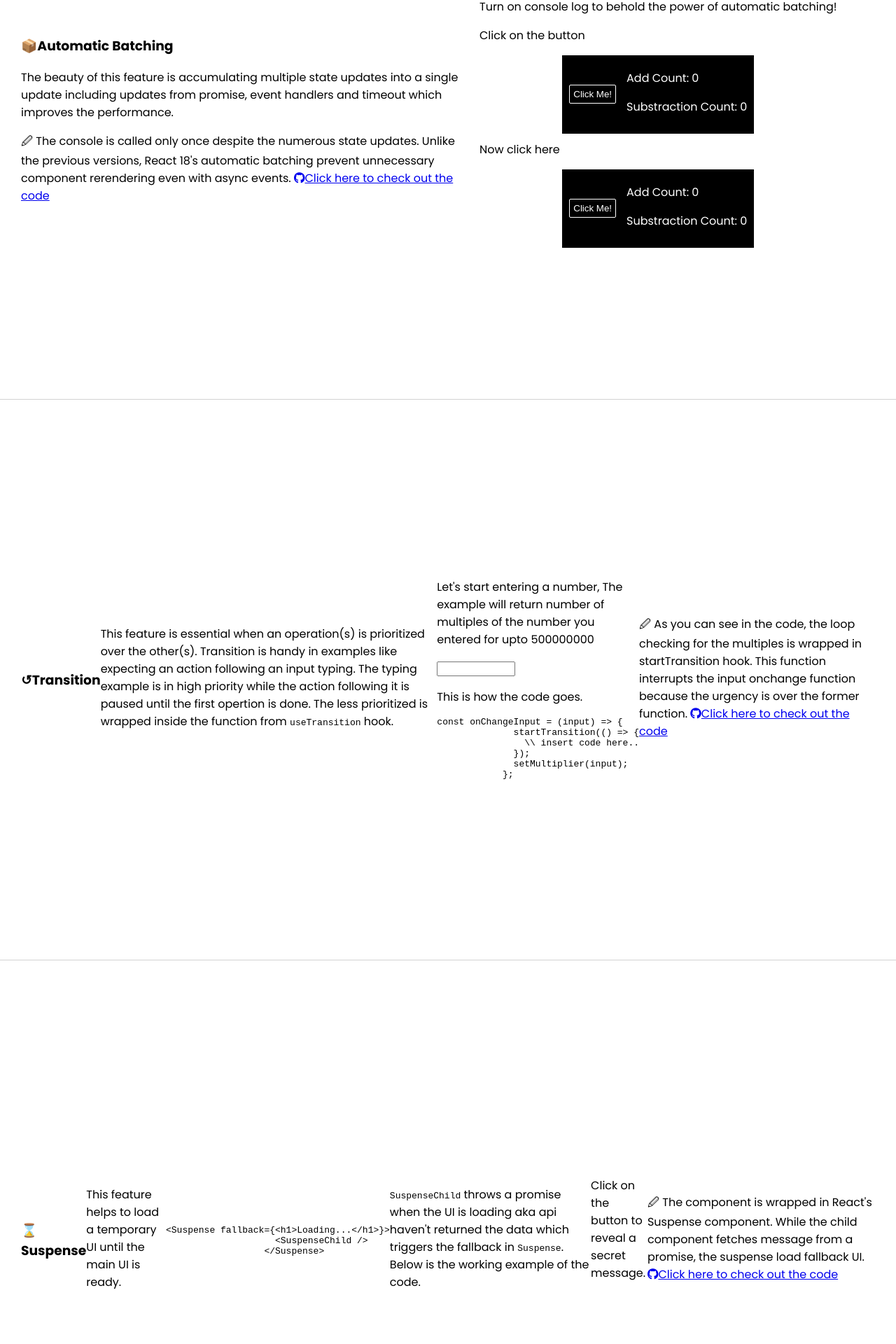
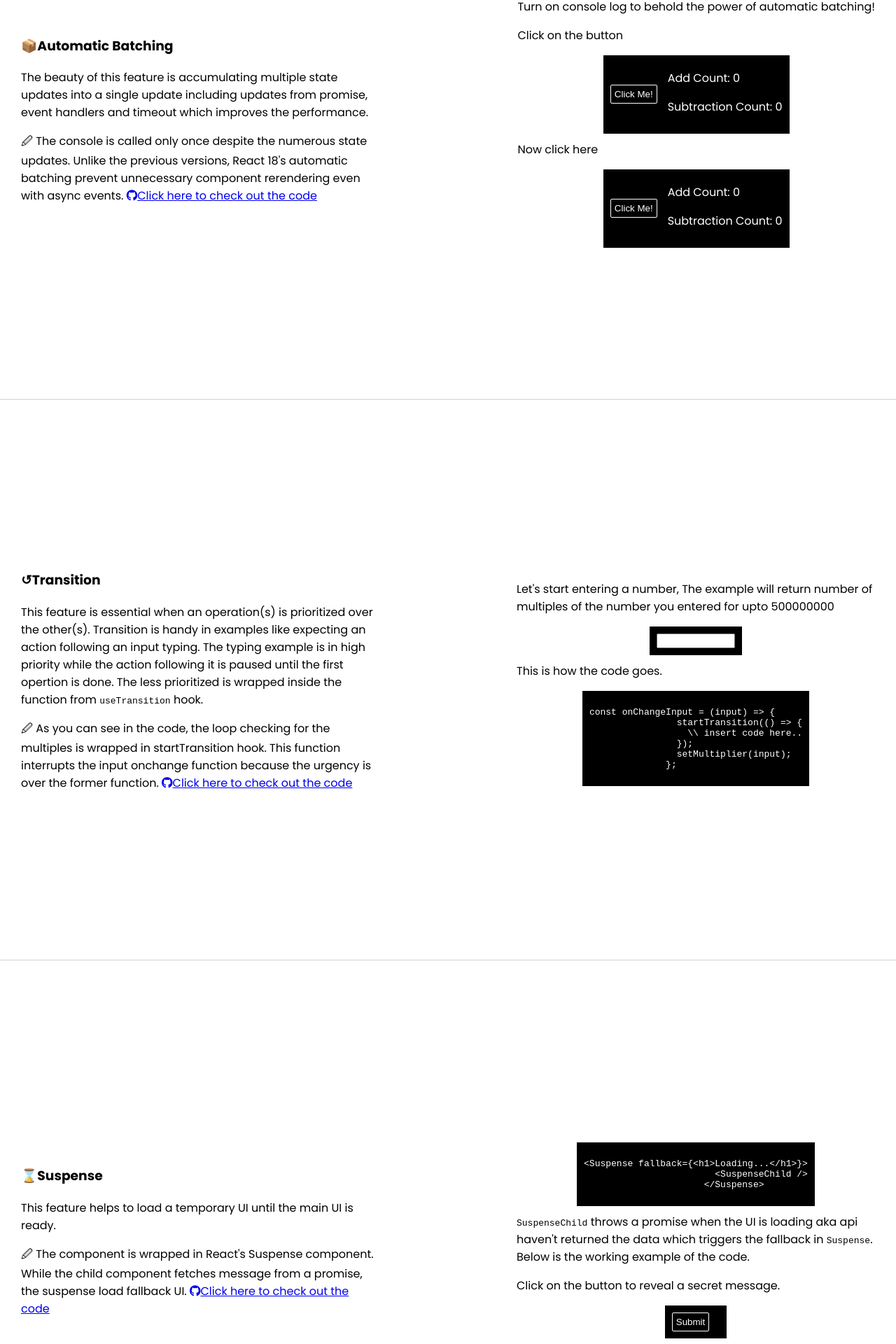
Before and after one commit to juliaeliz92/react-18-features, a React (Create React App) app: page / in a window 1280 px wide. Shown: the part 1871-3791 px from the top of the page at 70% size. Built offline with nearby package versions, Linux system fonts and the light colour scheme.

Commit message:
day 15: wrapping up with the design.

```diff
--- a/src/App.jsx
+++ b/src/App.jsx
@@ -41,7 +41,7 @@ function App() {
       </div>
       <div className="content">
         <section id='automatic-batching'>
-          <div className="content">
+          <div>
             <h3>&#128230;Automatic Batching</h3>
             <p>The beauty of this feature is accumulating multiple state updates into a single update including updates from promise, event handlers and timeout which improves the performance.</p>
             <p>
@@ -53,22 +53,32 @@ function App() {
             <p>Turn on console log to behold the power of automatic batching!</p>
             <AutomaticBouncing />
           </div>
-
         </section>
         <section id='transition'>
+          <div>
             <h3>&#8634;Transition</h3>
             <p>This feature is essential when an operation(s) is prioritized over the other(s). Transition is handy in examples like expecting an action following an input typing. The typing example is in high priority while the action following it is paused until the first opertion is done. The less prioritized is wrapped inside the function from <code>useTransition</code> hook.</p>
-          <Transitions />
             <p>
               &#128393; As you can see in the code, the loop checking for the multiples
               is wrapped in startTransition hook. This function interrupts
               the input onchange function because the urgency is over the
               former function. <a href="https://github.com/juliaeliz92/react-18-features/tree/main/src/Transitions"><i class="fa-brands fa-github"></i>Click here to check out the code</a>
             </p>
+          </div>
+          <div>
+            <Transitions />
+          </div>
         </section>
         <section id='suspense'>
+          <div>
             <h3>&#8987;Suspense</h3>
             <p>This feature helps to load a temporary UI until the main UI is ready.</p>
+            <p>
+              &#128393; The component is wrapped in React's Suspense component. While the child component fetches message from a promise, the suspense load fallback UI. <a href="https://github.com/juliaeliz92/react-18-features/tree/main/src/Suspense"><i class="fa-brands fa-github"></i>Click here to check out the code</a>
+            </p>
+          </div>
+          <div>
+            <div className="example-container">
               <div className="example">
                 <pre>
                   <code>
@@ -78,14 +88,15 @@ function App() {
                   </code>
                 </pre>
               </div>
+            </div>
             <p><code>{`SuspenseChild`}</code> throws a promise when the UI is loading aka api haven't returned the data which triggers the fallback in <code>{`Suspense`}</code>. Below is the working example of the code.</p>
-          <div className="example flex-column">
             <p>Click on the button to reveal a secret message.</p>
+            <div className="example-container">
+              <div className="example">
                 <Suspense />
               </div>
-          <p>
-            &#128393; The component is wrapped in React's Suspense component. While the child component fetches message from a promise, the suspense load fallback UI. <a href="https://github.com/juliaeliz92/react-18-features/tree/main/src/Suspense"><i class="fa-brands fa-github"></i>Click here to check out the code</a>
-          </p>
+            </div>
+          </div>
         </section>
       </div>
     </>
--- a/src/AutomaticBatching/ButtonExample.jsx
+++ b/src/AutomaticBatching/ButtonExample.jsx
@@ -26,7 +26,7 @@ export default function ButtonExample({isAsync = false}) {
             </button>
             <div>
                 <p>Add Count: {additionCount}</p>
-                <p>Substraction Count: {subtractionCount}</p>
+                <p>Subtraction Count: {subtractionCount}</p>
             </div>
         </div>
     </div>)
--- a/src/Transitions/index.jsx
+++ b/src/Transitions/index.jsx
@@ -23,6 +23,7 @@ export default function Transitions() {
         Let's start entering a number, The example will return number of
         multiples of the number you entered for upto 500000000
       </p>
+      <div className="example-container">
         <div className="example">
           <input
             value={multiplier}
@@ -33,7 +34,9 @@ export default function Transitions() {
           />
           <div>{isPending ? "Loading" : <p>{secretMessage}</p>}</div>
         </div>
+      </div>
       <p>This is how the code goes.</p>
+      <div className="example-container">
         <div className="example">
           <pre>
             <code>
@@ -48,5 +51,6 @@ export default function Transitions() {
           </pre>
         </div>
       </div>
+    </div>
   );
 }
--- a/src/styles.scss
+++ b/src/styles.scss
@@ -113,14 +113,12 @@ html {
     section {
       display: flex;
       align-items: center;
+      justify-content: space-between;
       height: 100vh;
       border-bottom: 1px solid #d3d3d3;
       padding: 0 30px;
       div {
-        max-width: 50vw;
-        &.content {
-          padding-right: 15px;
-        }
+          max-width: 40vw;
       }
       p {
         margin-top: 10px;
```
Lines whose indentation alone changed are shown as unchanged.
